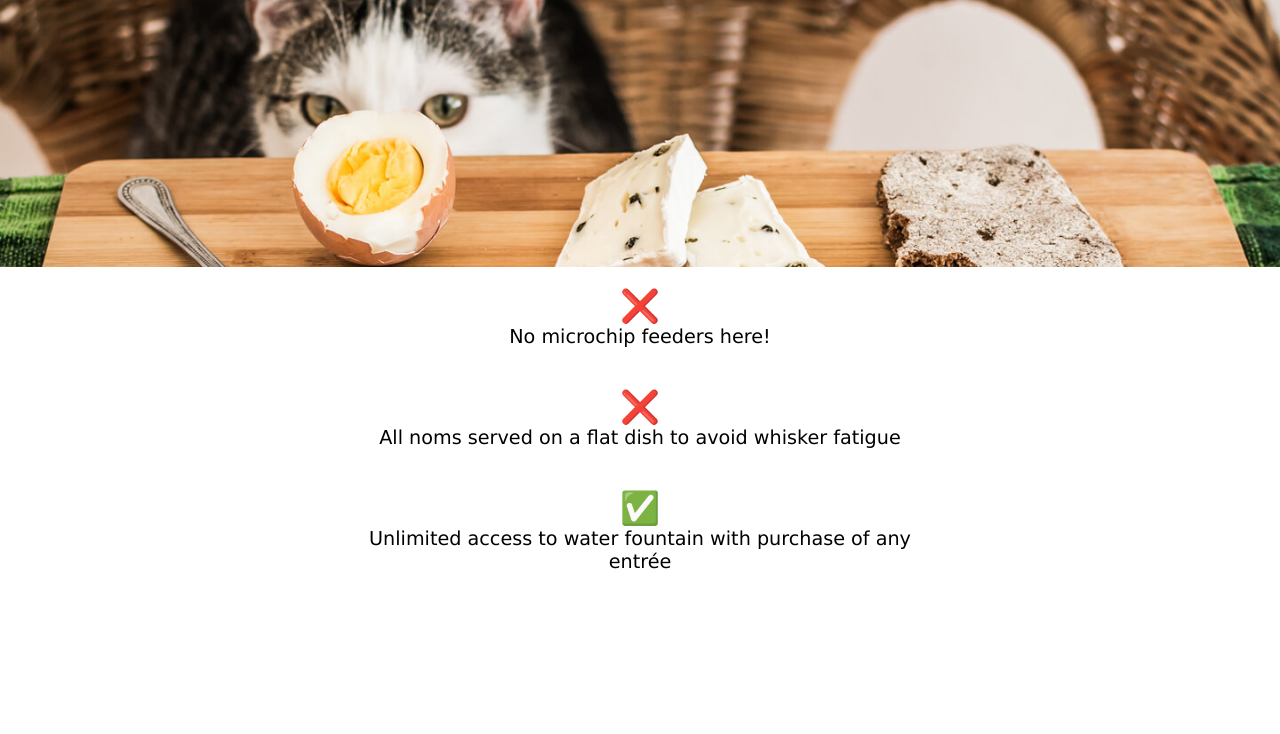
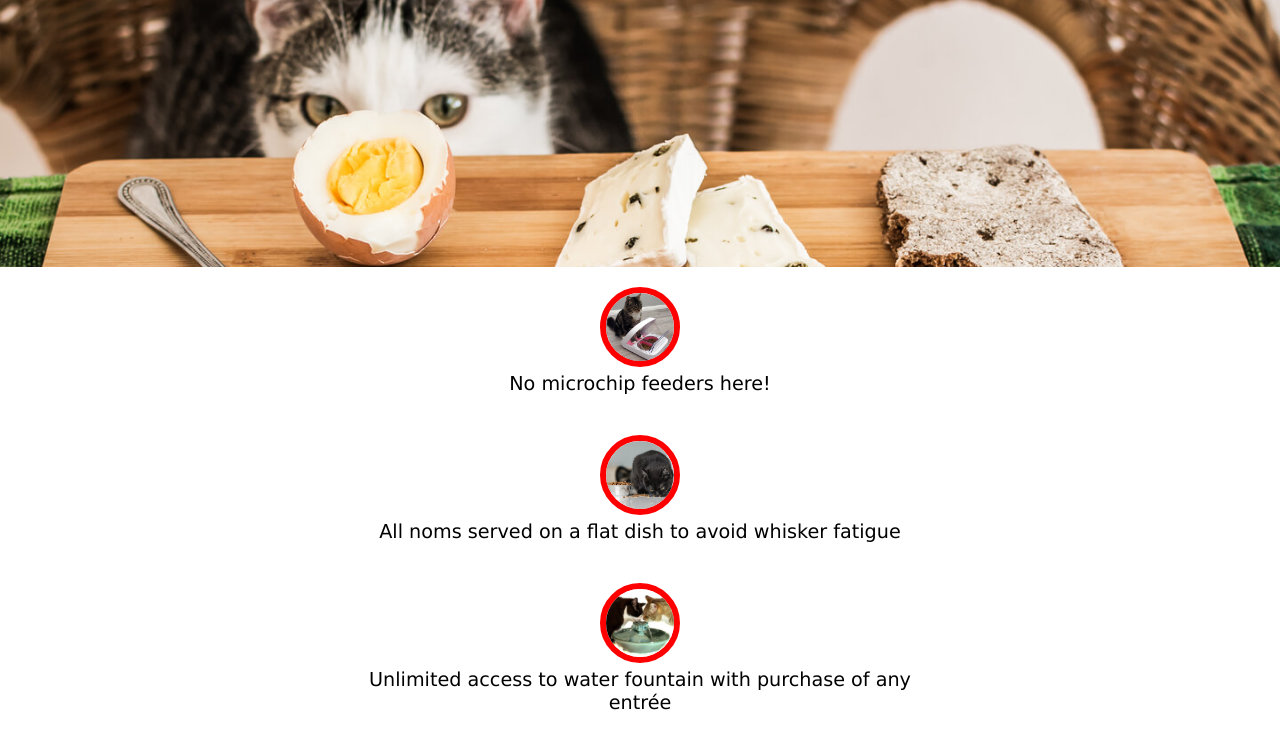
Before and after one commit to acopperlily/restaurant, a website built with webpack: page dist/index.html in a window 1280 px wide. Shown: the part 201-935 px from the top of the page. Before the commit the page ends 800 px from the top, so only its background shows below. Built offline with nearby package versions, Linux system fonts and the light colour scheme; a web font is replaced by a local one.

Commit message:
Add images to home page

```diff
--- a/src/home.js
+++ b/src/home.js
@@ -1,3 +1,7 @@
+import Microchip from './microchip.jpg';
+import Dish from './deepDish.jpg';
+import Fountain from './fountain.jpg';
+
 function createHeader() {
   const header = document.createElement('header');
   const ul = document.createElement('ul');
@@ -52,6 +56,7 @@ function createFeatures() {
   const features = document.createElement('div');
   features.setAttribute('id', 'features');
   const icons = ['❌', '❌', '✅'];
+  const images = [Microchip, Dish, Fountain];
 
   const details = [
     "No microchip feeders here!",
@@ -60,13 +65,18 @@ function createFeatures() {
   ];
 
   for (let i = 0; i < icons.length; i++) {
-    const icon = document.createElement('span');
-    icon.textContent = icons[i];
+    // const icon = document.createElement('span');
+    // icon.textContent = icons[i];
+
+    const img = new Image();
+    img.src = images[i];
+
     const detail = document.createElement('p');
     detail.textContent = details[i];
     const feature = document.createElement('div');
     feature.classList.add('feature');
-    feature.appendChild(icon);
+    // feature.appendChild(icon);
+    feature.appendChild(img);
     feature.appendChild(detail);
     features.appendChild(feature);
   }
--- a/src/index.js
+++ b/src/index.js
@@ -1,4 +1,5 @@
 import './style.css';
+import './microchip.jpg';
 // import './heroCat.jpg';
 // import './catFoodSmallest.jpg';
 import {
--- a/src/menu.js
+++ b/src/menu.js
@@ -7,7 +7,7 @@ function createTitle() {
 
 function createH2() {
   const h2 = document.createElement('h2');
-  h2.textContent = 'Enjoy unlimited trips to our water fountain with purchase of any entrée'
+  h2.textContent = 'Enjoy unlimited trips to our Water Fountain with purrrchase of any entrée'
   return h2;
 }
 
--- a/src/style.css
+++ b/src/style.css
@@ -115,3 +115,9 @@ li {
 h2 {
   text-align: center;
 }
+
+img {
+  width: 80px;
+  border: 6px solid red;
+  border-radius: 50%;
+}
```
Also changed, not shown: dist/79659b4c3061379d4e05.jpg (added), dist/d149a8a7173f4dee2956.jpg (added), dist/ddfb8f95ad3b2b0de286.jpg (added), dist/e58cb2858f1257c159d8.jpg (added), dist/main.js, src/deepDish.jpg (added), src/fountain.jpg (added), src/microchip.jpg (added).
